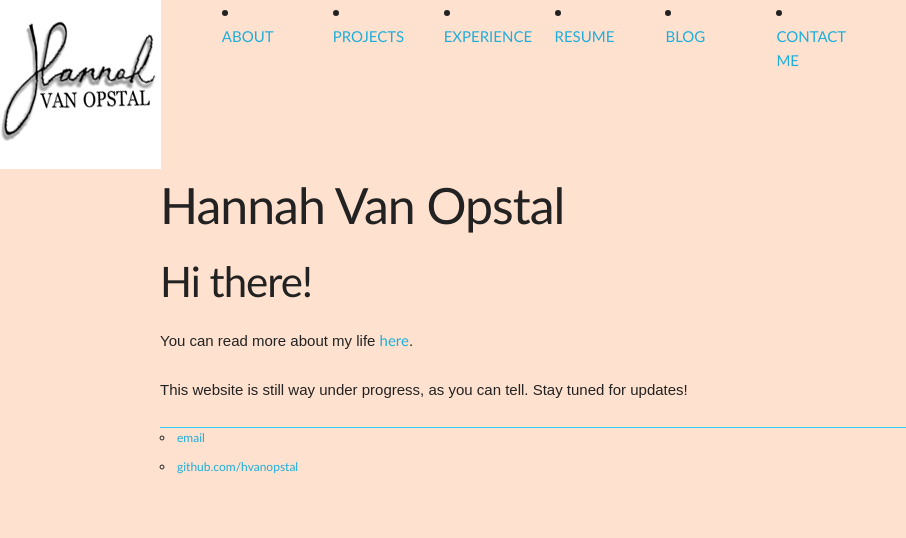
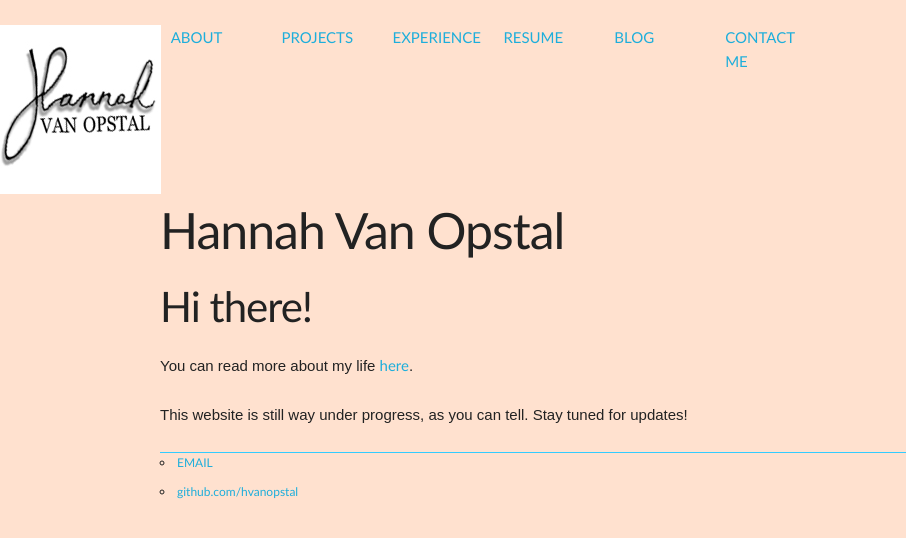
Before and after one commit to hvanopstal/hvanopstal.github.io, a Jekyll site: the page index.html, which Jekyll copies as it is, in a window 1280 px wide. Shown: the top 538 px of the page, without its empty margins (0-906 px from the left). Built offline with Jekyll 4.4.1, drawn with Linux system fonts in a browser that asks for light colours.

Commit message:
Update index.html

```diff
--- a/index.html
+++ b/index.html
@@ -21,6 +21,7 @@
           </div>
           <nav-bar>
             <div class="four columns"></div>
+            <ul>
               <div class="one column">
                 <li><a href="/About">ABOUT</a></li>
               </div>
@@ -39,6 +40,7 @@
               <div class="one column">
                 <li><a href="/ContactMe">CONTACT ME</a></li>
               </div>
+            </ul>
           </nav-bar>
           </div>
         </div>
@@ -65,7 +67,7 @@
 
     <footer>
       <ul>
-        <li><a href="mailto:hannah.van.opstal@gmail.com">email</a></li>
+        <li><a href="mailto:hannah.van.opstal@gmail.com">EMAIL</a></li>
         <li><a href="https://github.com/hvanopstal">github.com/hvanopstal</a></li>
       </ul>
     </footer>
```
Lines whose indentation alone changed are shown as unchanged.
